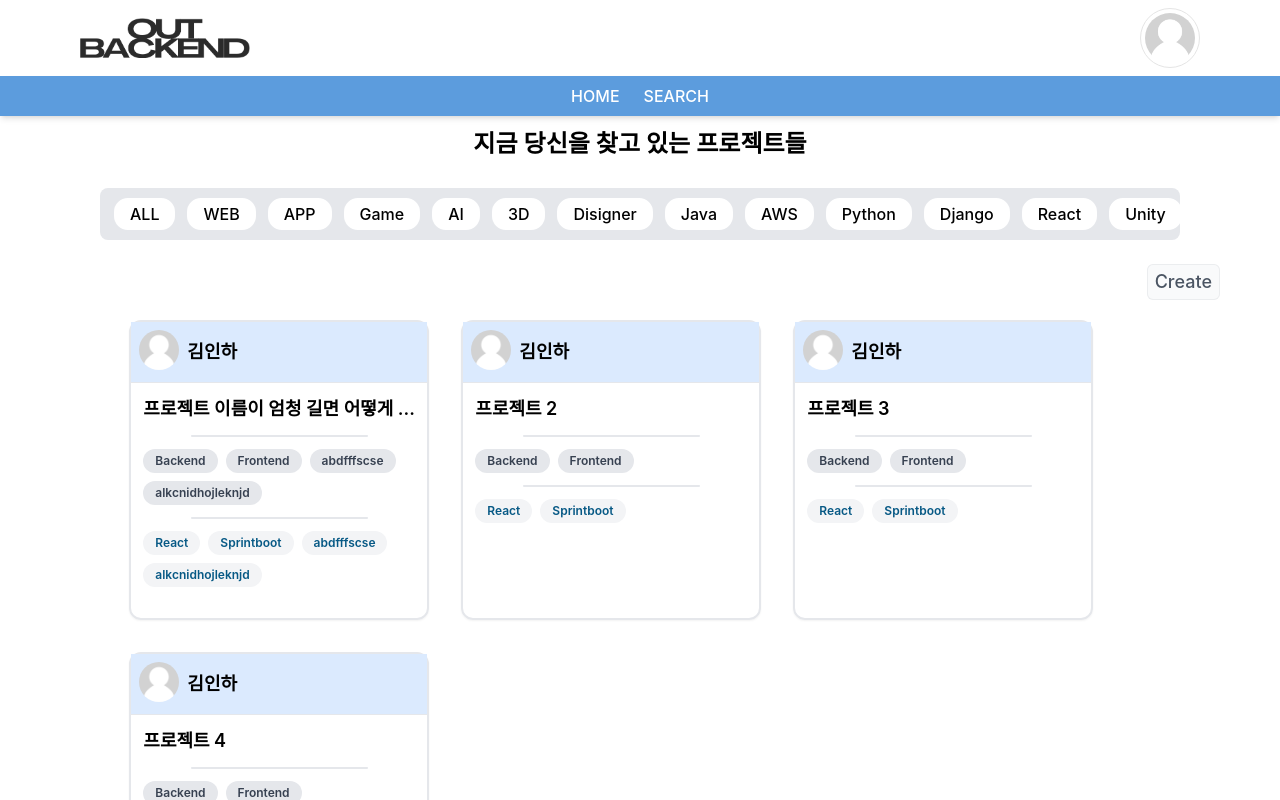
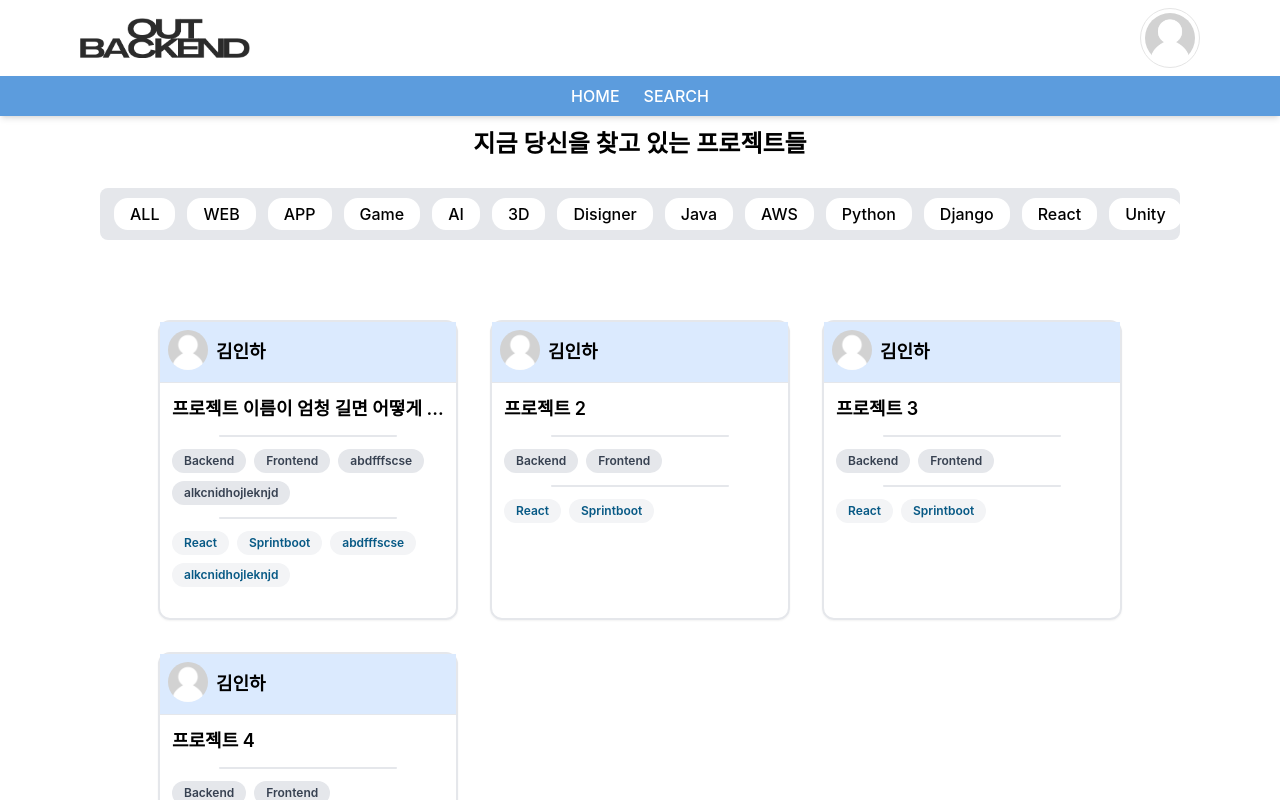
Before and after one commit to Outbackend/FrontEnd, a React (Create React App) app: page / in a window 1280 px wide. Shown: the top 800 px of the page. Built offline with nearby package versions, Linux system fonts and the light colour scheme.

Commit message:
fix: project 생성 버튼 수정

```diff
--- a/src/components/Layout/Header.jsx
+++ b/src/components/Layout/Header.jsx
@@ -22,7 +22,7 @@ const Header = ({ user }) => {
   const handleLogout = () => {
     logout();
     window.location.reload();
-  }
+  };
 
   return (
     <div className="fixed w-full bg-white py-2 z-50">
@@ -69,14 +69,11 @@ const Header = ({ user }) => {
                         label="Profile"
                       />
                       <MenuItem
-                        onClick={() => navigate("/create")}
+                        onClick={() => navigate("/project")}
                         label="Create Project"
                       />
                       <hr />
-                      <MenuItem
-                        onClick={ handleLogout }
-                        label="Logout"
-                      />
+                      <MenuItem onClick={handleLogout} label="Logout" />
                     </>
                   ) : (
                     <>
--- a/src/components/Page/Home.jsx
+++ b/src/components/Page/Home.jsx
@@ -2,14 +2,8 @@ import Categories from "./Home/Category";
 import ProjectList from "./Home/ProjectList";
 import Container from "../Assets/Container";
 import Search from "./Home/Search";
-import { useNavigate } from "react-router";
 
 const Home = () => {
-  const nevigate = useNavigate();
-  const handleCreateProject = () => {
-    nevigate("/project");
-  };
-
   return (
     <Container>
       <div className="text-center pt-32">
@@ -19,15 +13,6 @@ const Home = () => {
       </div>
       <Categories />
       <Search />
-      <button
-        type="button"
-        onClick={handleCreateProject}
-        className="float-right mt-4 px-6 py-2 text-red-500 rounded-full hover:font-bold mr-4"
-      >
-        <span class="inline-flex items-center rounded-md bg-gray-50 px-2 py-1 text-lg font-medium text-gray-600 ring-1 ring-inset ring-gray-500/10">
-          Create
-        </span>
-      </button>
       <ProjectList />
     </Container>
   );
```
